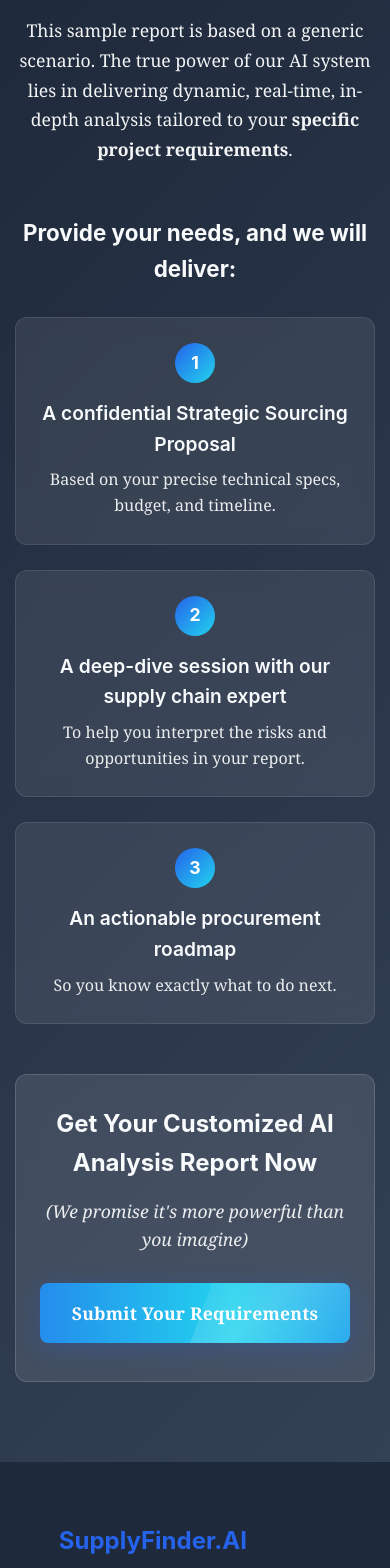
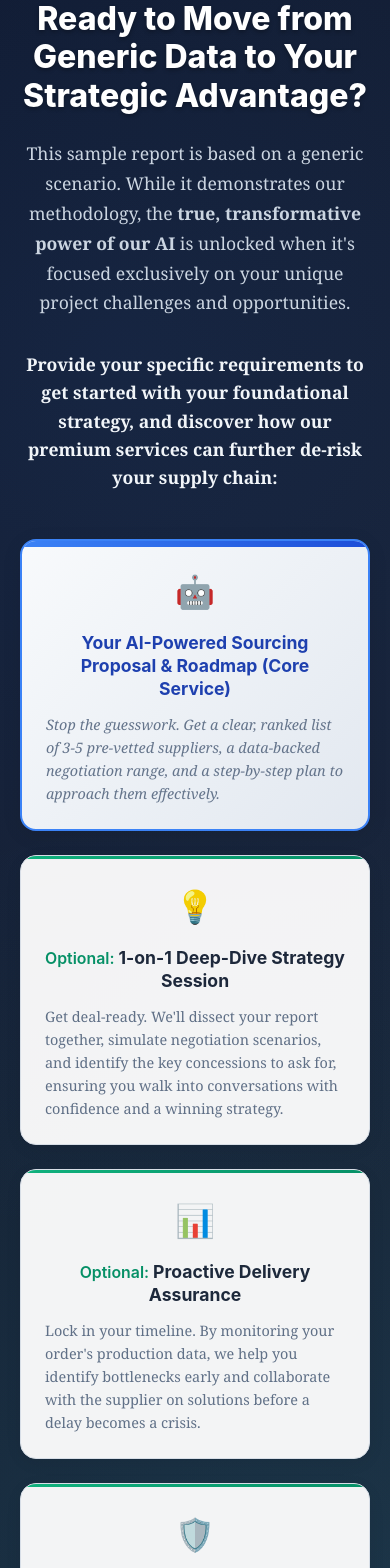
Before and after one commit to timoxue/finder, a React (Vite) app: page /sample-report in a window 390 px wide. Shown: the part 5480-7048 px from the top of the page. Built offline with nearby package versions, Linux system fonts and the light colour scheme.

Commit message:
refine sample report page 2

```diff
--- a/src/components/SampleReportPage.jsx
+++ b/src/components/SampleReportPage.jsx
@@ -148,43 +148,58 @@ const SampleReportPage = () => {
       </section>
 
       {/* Call to Action */}
-      <section className="report-cta">
-        <div className="report-container">
-          <p className="cta-intro">This sample report is based on a generic scenario. The true power of our AI system lies in delivering dynamic, real-time, in-depth analysis tailored to your <strong>specific project requirements</strong>.</p>
+      <section className="optimized-cta">
+        <div className="cta-container">
+          <h2 className="cta-main-title">Ready to Move from Generic Data to Your Strategic Advantage?</h2>
 
-          <div className="delivery-promise">
-            <h3>Provide your needs, and we will deliver:</h3>
-            <div className="delivery-list">
-              <div className="delivery-item">
-                <div className="delivery-number">1</div>
-                <div className="delivery-content">
-                  <h4>A confidential Strategic Sourcing Proposal</h4>
-                  <p>Based on your precise technical specs, budget, and timeline.</p>
-                </div>
+          <p className="cta-description">
+            This sample report is based on a generic scenario. While it demonstrates our methodology, the <strong>true, transformative power of our AI</strong> is unlocked when it's focused exclusively on your unique project challenges and opportunities.
+          </p>
+
+          <p className="cta-subtitle">
+            <strong>Provide your specific requirements to get started with your foundational strategy, and discover how our premium services can further de-risk your supply chain:</strong>
+          </p>
+
+          <div className="cta-content-grid">
+
+            <div className="value-points-grid">
+              <div className="value-point-card core-service">
+                <div className="value-point-icon">🤖</div>
+                <h4>Your AI-Powered Sourcing Proposal & Roadmap (Core Service)</h4>
+                <p><em>Stop the guesswork. Get a clear, ranked list of 3-5 pre-vetted suppliers, a data-backed negotiation range, and a step-by-step plan to approach them effectively.</em></p>
               </div>
-              <div className="delivery-item">
-                <div className="delivery-number">2</div>
-                <div className="delivery-content">
-                  <h4>A deep-dive session with our supply chain expert</h4>
-                  <p>To help you interpret the risks and opportunities in your report.</p>
-                </div>
+
+              <div className="value-point-card optional-service">
+                <div className="value-point-icon">💡</div>
+                <h4>1-on-1 Deep-Dive Strategy Session</h4>
+                <p>Get deal-ready. We'll dissect your report together, simulate negotiation scenarios, and identify the key concessions to ask for, ensuring you walk into conversations with confidence and a winning strategy.</p>
               </div>
-              <div className="delivery-item">
-                <div className="delivery-number">3</div>
-                <div className="delivery-content">
-                  <h4>An actionable procurement roadmap</h4>
-                  <p>So you know exactly what to do next.</p>
-                </div>
+
+              <div className="value-point-card optional-service">
+                <div className="value-point-icon">📊</div>
+                <h4>Proactive Delivery Assurance</h4>
+                <p>Lock in your timeline. By monitoring your order's production data, we help you identify bottlenecks early and collaborate with the supplier on solutions before a delay becomes a crisis.</p>
+              </div>
+
+              <div className="value-point-card optional-service">
+                <div className="value-point-icon">🛡️</div>
+                <h4>End-to-End Supplier Management</h4>
+                <p>Hand off the complexity. We manage the entire supplier relationship on your behalf, from initial technical clarifications to final inspection, so you can focus on your core business.</p>
               </div>
             </div>
           </div>
 
-          <div className="cta-section">
-            <h3>Get Your Customized AI Analysis Report Now</h3>
-            <p className="cta-subtitle">(We promise it's more powerful than you imagine)</p>
-            <Link to="/" className="cta-button">
-              Submit Your Requirements
-            </Link>
+          <div className="final-cta">
+            <button
+              className="cta-button-primary"
+              onClick={() => {
+                // 跳转到首页并滚动到表单
+                window.location.href = '/#request-form'
+              }}
+            >
+              Get Your Customized AI Analysis Report Now
+            </button>
+            <p className="cta-guarantee">We promise it's more powerful than you imagine</p>
           </div>
         </div>
       </section>
--- a/src/styles/globals.css
+++ b/src/styles/globals.css
@@ -1137,126 +1137,221 @@ body {
   margin-bottom: 15px;
 }
 
-/* Call to Action */
-.report-cta {
-  padding: 80px 0;
-  background: linear-gradient(135deg, #1e293b 0%, #334155 100%);
-  color: white;
+/* Optimized Call to Action */
+.optimized-cta {
+  padding: 4rem 0;
+  background: linear-gradient(135deg, #0f172a 0%, #1e293b 100%);
+  color: #e2e8f0;
+  text-align: center;
+  position: relative;
+  overflow: hidden;
+}
+
+.optimized-cta::before {
+  content: '';
+  position: absolute;
+  top: 0;
+  left: 0;
+  right: 0;
+  bottom: 0;
+  background: radial-gradient(circle at 30% 20%, rgba(59, 130, 246, 0.1) 0%, transparent 50%),
+              radial-gradient(circle at 70% 80%, rgba(34, 211, 238, 0.1) 0%, transparent 50%);
+  pointer-events: none;
+}
+
+.cta-container {
+  max-width: 1000px;
+  margin: 0 auto;
+  padding: 0 20px;
+  position: relative;
+  z-index: 1;
+}
+
+.cta-main-title {
+  font-family: 'Inter', system-ui, sans-serif;
+  font-size: 2.5rem;
+  font-weight: 800;
+  color: #ffffff;
+  margin-bottom: 1.5rem;
+  line-height: 1.2;
+  text-shadow: 0 2px 4px rgba(0, 0, 0, 0.3);
+}
+
+.cta-description {
+  font-size: 1.2rem;
+  line-height: 1.7;
+  margin-bottom: 2rem;
+  max-width: 800px;
+  margin-left: auto;
+  margin-right: auto;
+  color: #cbd5e1;
+}
+
+.cta-subtitle {
+  font-size: 1.1rem;
+  font-weight: 600;
+  margin-bottom: 3rem;
+  color: #f1f5f9;
+}
+
+.value-points-grid {
+  display: grid;
+  grid-template-columns: repeat(2, 1fr);
+  gap: 2rem;
+  margin-bottom: 3rem;
+  max-width: 1000px;
+  margin-left: auto;
+  margin-right: auto;
+}
+
+.value-point-card {
+  background: #ffffff;
+  border: 1px solid #e2e8f0;
+  border-radius: 16px;
+  padding: 2rem;
+  text-align: left;
+  box-shadow: 0 4px 20px rgba(0, 0, 0, 0.08);
+  transition: all 0.3s ease;
+  position: relative;
+  overflow: hidden;
+  height: 100%;
+  display: flex;
+  flex-direction: column;
+}
+
+.value-point-card::before {
+  content: '';
+  position: absolute;
+  top: 0;
+  left: 0;
+  right: 0;
+  height: 4px;
+  background: linear-gradient(90deg, #3b82f6, #22d3ee);
+}
+
+.value-point-card:hover {
+  transform: translateY(-4px);
+  box-shadow: 0 12px 40px rgba(0, 0, 0, 0.15);
+  border-color: #3b82f6;
+}
+
+.value-point-icon {
+  font-size: 2.5rem;
+  margin-bottom: 1.25rem;
+  display: block;
   text-align: center;
 }
 
-.cta-intro {
+.value-point-card h4 {
+  font-family: 'Inter', system-ui, sans-serif;
   font-size: 1.2rem;
-  line-height: 1.7;
-  margin-bottom: 40px;
-  max-width: 700px;
-  margin-left: auto;
-  margin-right: auto;
+  font-weight: 700;
+  color: #1e293b;
+  margin-bottom: 1rem;
+  line-height: 1.3;
+  text-align: center;
+}
+
+.value-point-card p {
+  font-size: 0.95rem;
+  line-height: 1.6;
+  color: #64748b;
+  margin: 0;
+  flex: 1;
+}
+
+/* Core Service Styling */
+.value-point-card.core-service {
+  border: 2px solid #3b82f6;
+  background: linear-gradient(135deg, #f8fafc 0%, #e2e8f0 100%);
+}
+
+.value-point-card.core-service::before {
+  height: 6px;
+  background: linear-gradient(90deg, #3b82f6, #1d4ed8);
+}
+
+.value-point-card.core-service h4 {
+  color: #1e40af;
+}
+
+/* Optional Service Styling */
+.value-point-card.optional-service {
+  border: 1px solid #e2e8f0;
+  background: #ffffff;
   opacity: 0.95;
 }
 
-.delivery-promise {
-  margin: 50px 0;
+.value-point-card.optional-service::before {
+  height: 3px;
+  background: linear-gradient(90deg, #10b981, #059669);
 }
 
-.delivery-promise h3 {
-  font-family: 'Inter', system-ui, sans-serif;
-  font-size: 1.6rem;
-  margin-bottom: 30px;
-  color: #f8fafc;
+.value-point-card.optional-service h4 {
+  color: #1e293b;
 }
 
-.delivery-list {
-  display: flex;
-  flex-direction: column;
-  gap: 25px;
-  max-width: 600px;
-  margin: 0 auto;
+.value-point-card.optional-service h4::before {
+  content: "Optional: ";
+  color: #059669;
+  font-weight: 600;
+  font-size: 0.9em;
 }
 
-.delivery-item {
-  display: flex;
-  align-items: flex-start;
-  gap: 20px;
-  text-align: left;
-  background: rgba(255, 255, 255, 0.08);
-  border-radius: 12px;
-  padding: 25px;
-  backdrop-filter: blur(10px);
+.final-cta {
+  margin-top: 3rem;
+  padding: 2rem;
+  background: rgba(255, 255, 255, 0.03);
+  border-radius: 20px;
   border: 1px solid rgba(255, 255, 255, 0.1);
+  backdrop-filter: blur(20px);
 }
 
-.delivery-number {
-  background: linear-gradient(135deg, #2563eb, #22d3ee);
-  color: white;
-  width: 40px;
-  height: 40px;
-  border-radius: 50%;
-  display: flex;
-  align-items: center;
-  justify-content: center;
-  font-family: 'Inter', system-ui, sans-serif;
-  font-weight: 700;
-  font-size: 1.1rem;
-  flex-shrink: 0;
+.cta-button-primary {
+  display: inline-block;
+  background: linear-gradient(135deg, #f0b90b 0%, #f59e0b 100%);
+  color: #0f172a;
+  text-decoration: none;
+  padding: 1.2rem 3rem;
+  font-size: 1.3rem;
+  font-weight: 800;
+  border-radius: 12px;
+  box-shadow: 0 8px 32px rgba(240, 185, 11, 0.3);
+  transition: all 0.3s ease;
+  text-transform: uppercase;
+  letter-spacing: 0.5px;
+  position: relative;
+  overflow: hidden;
+  border: none;
+  cursor: pointer;
 }
 
-.delivery-content h4 {
-  font-family: 'Inter', system-ui, sans-serif;
-  font-size: 1.2rem;
-  font-weight: 600;
-  margin-bottom: 8px;
-  color: #f8fafc;
+.cta-button-primary::before {
+  content: '';
+  position: absolute;
+  top: 0;
+  left: -100%;
+  width: 100%;
+  height: 100%;
+  background: linear-gradient(90deg, transparent, rgba(255, 255, 255, 0.3), transparent);
+  transition: left 0.6s ease;
 }
 
-.delivery-content p {
-  font-size: 1rem;
-  line-height: 1.6;
-  opacity: 0.9;
-  margin: 0;
+.cta-button-primary:hover {
+  transform: translateY(-3px);
+  box-shadow: 0 12px 40px rgba(240, 185, 11, 0.4);
+  background: linear-gradient(135deg, #f59e0b 0%, #f0b90b 100%);
 }
 
-.cta-section {
-  background: rgba(255, 255, 255, 0.1);
-  border-radius: 12px;
-  padding: 40px;
-  margin-top: 50px;
-  backdrop-filter: blur(10px);
-  border: 1px solid rgba(255, 255, 255, 0.15);
+.cta-button-primary:hover::before {
+  left: 100%;
 }
 
-.cta-section h3 {
-  font-family: 'Inter', system-ui, sans-serif;
-  font-size: 1.8rem;
-  margin-bottom: 15px;
-  color: #f8fafc;
-}
-
-.cta-subtitle {
+.cta-guarantee {
+  margin-top: 1rem;
   font-style: italic;
-  opacity: 0.9;
-  margin-bottom: 30px !important;
-  font-size: 1.1rem;
-}
-
-.report-cta .cta-button {
-  background: linear-gradient(90deg, #2563eb, #22d3ee, #2563eb);
-  background-size: 200% 100%;
-  color: white;
-  border: none;
-  padding: 16px 32px;
-  font-size: 1.1rem;
-  font-weight: 700;
-  border-radius: 8px;
-  text-decoration: none;
-  display: inline-block;
-  transition: all 0.3s ease;
-  animation: ctaGradient 10s ease infinite;
-}
-
-.report-cta .cta-button:hover {
-  transform: translateY(-2px);
-  box-shadow: 0 10px 28px rgba(37, 99, 235, 0.35);
+  color: #94a3b8;
+  font-size: 1rem;
 }
 
 /* Responsive Design for Sample Report */
@@ -1348,4 +1443,46 @@ body {
     flex-direction: column;
     align-items: center;
   }
+
+  /* Optimized CTA Mobile Styles */
+  .cta-main-title {
+    font-size: 2rem;
+  }
+
+  .cta-description {
+    font-size: 1.1rem;
+  }
+
+  .value-points-grid {
+    grid-template-columns: 1fr;
+    gap: 1.5rem;
+    margin-bottom: 2rem;
+  }
+
+  .value-point-card {
+    padding: 1.5rem;
+  }
+
+  .value-point-icon {
+    font-size: 2rem;
+    margin-bottom: 1rem;
+  }
+
+  .value-point-card h4 {
+    font-size: 1.1rem;
+    margin-bottom: 0.75rem;
+  }
+
+  .value-point-card p {
+    font-size: 0.9rem;
+  }
+
+  .cta-button-primary {
+    padding: 1rem 2rem;
+    font-size: 1.1rem;
+  }
+
+  .final-cta {
+    padding: 1.5rem;
+  }
 }
```
Also changed, not shown: src/App.jsx (+24 -0 lines), src/components/RequestForm.jsx (+16 -2 lines).
